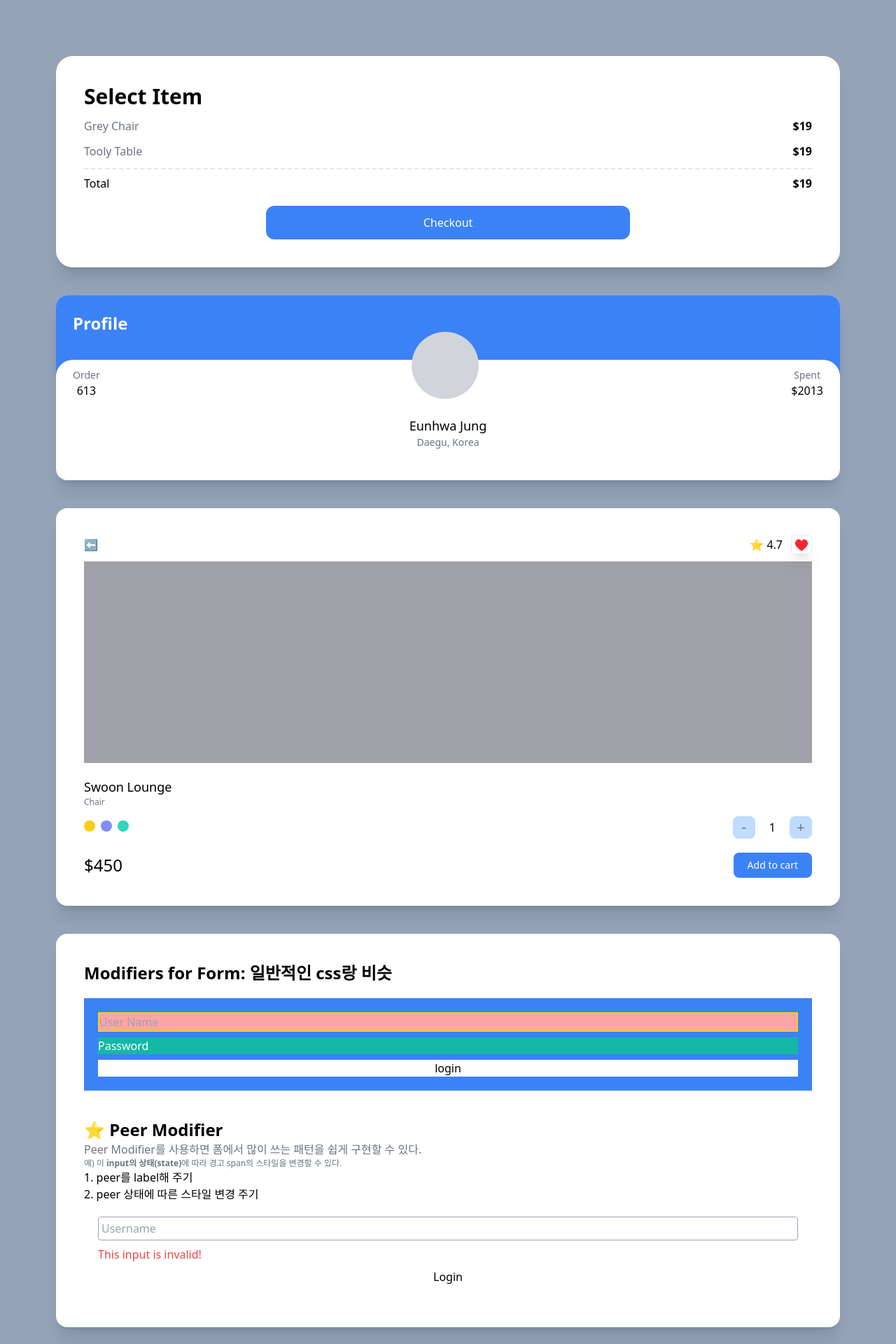
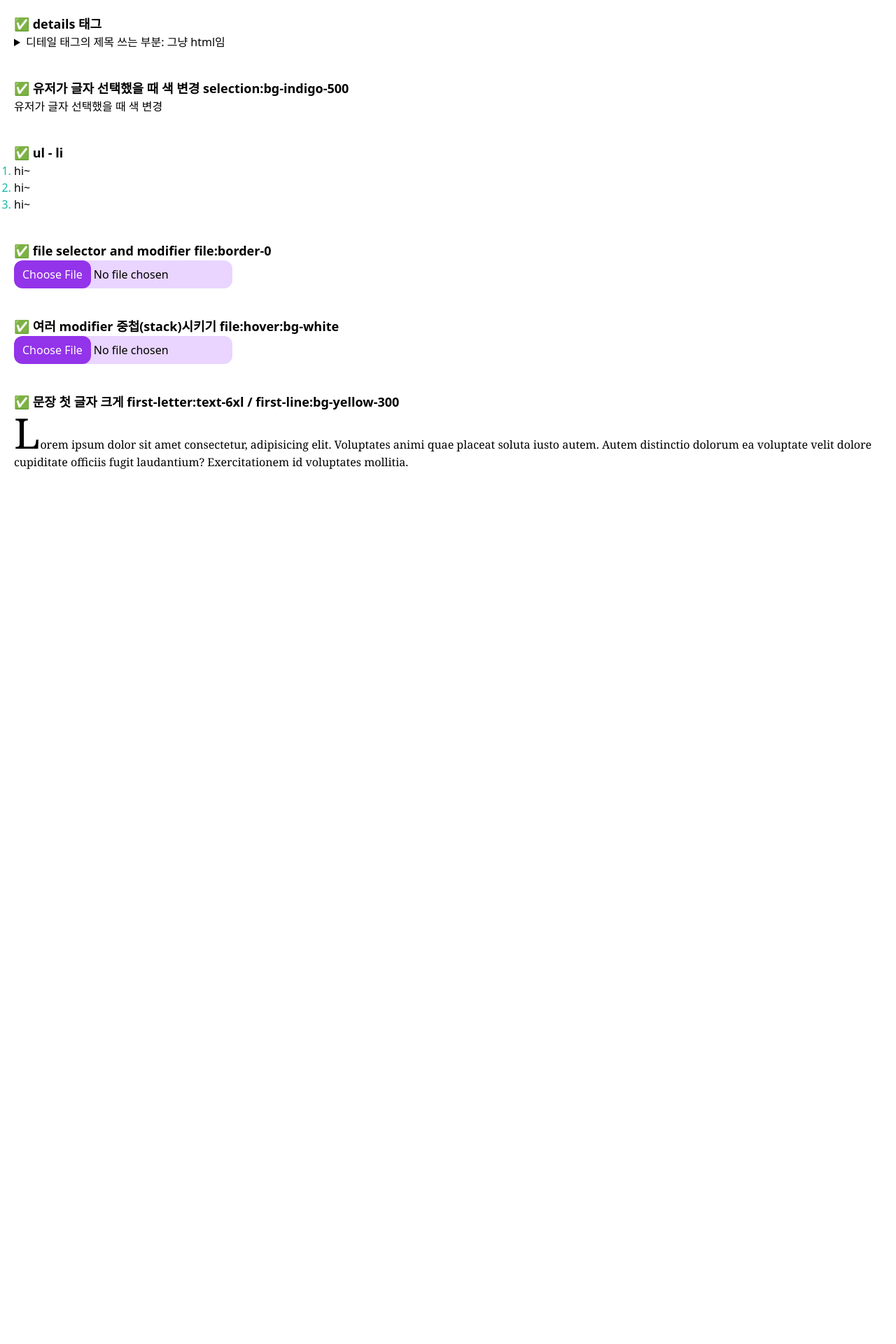
Before and after one commit to summereuna/carrot-market, a Next.js app: page / in a window 1280 px wide. Shown: the top 1920 px of the page at 70% size. After the commit the page ends 800 px from the top, so only its background shows below. Built offline with nearby package versions, Linux system fonts and the light colour scheme.

Commit message:
TILL practice tailwind more modiriers

```diff
--- a/pages/index.tsx
+++ b/pages/index.tsx
@@ -1,156 +1,67 @@
 import type { NextPage } from "next";
 const Home: NextPage = () => {
   return (
-    <>
-      <div className="bg-slate-400 py-20 px-20 grid gap-10 min-h-screen">
-        {/* 첫 번째: 계산서 */}
-        <div className="bg-white p-10 rounded-3xl shadow-xl">
-          <span className="font-semibold text-3xl">Select Item</span>
-          <div className="my-3 flex-col space-y-3">
-            <div className="flex justify-between">
-              <span className="text-gray-500">Grey Chair</span>
-              <span className="font-semibold">$19</span>
-            </div>
-            <div className="flex justify-between">
-              <span className="text-gray-500">Tooly Table</span>
-              <span className="font-semibold">$19</span>
-            </div>
-          </div>
-          <div className="flex justify-between pt-2 border-t-2 border-dashed">
-            <span>Total</span>
-            <span className="font-semibold">$19</span>
-          </div>
-          <button className="mt-5 bg-blue-500 text-white p-3 text-center rounded-xl w-1/2 mx-auto block hover:bg-teal-500 active:bg-yellow-400 focus:text-blue-800">
-            Checkout
-          </button>
-        </div>
-        {/* 두 번째: 프로필*/}
-        <div className="bg-white rounded-2xl shadow-xl overflow-hidden group">
-          <div className="bg-blue-500 p-6 pb-14 flex justify-between text-2xl">
-            <span className="text-white font-semibold">Profile</span>
-          </div>
-          <div className="rounded-3xl p-6 relative -top-5 bg-white">
-            <div className="flex relative -top-16 items-end justify-between">
-              <div className="flex flex-col items-center">
-                <span className="text-sm text-gray-500">Order</span>
-                <span className="font-medium">613</span>
-              </div>
-              <div className="h-24 w-24 bg-gray-300 rounded-full group-hover:bg-yellow-400 transition" />
-              <div className="flex flex-col items-center">
-                <span className="text-sm text-gray-500">Spent</span>
-                <span className="font-medium">$2013</span>
-              </div>
-            </div>
-            <div className="relative flex flex-col items-center -mt-10 ">
-              <span className="text-lg font-medium">Eunhwa Jung</span>
-              <span className="text-sm text-gray-500">Daegu, Korea</span>
-            </div>
-          </div>
-        </div>
-        {/* 세 번째: 제품 화면 */}
-        <div className="bg-white p-10 rounded-2xl shadow-xl">
-          <div className="flex justify-between items-center mb-3">
-            <span>⬅️</span>
-            <div className="space-x-3">
-              <span>⭐️ 4.7</span>
-              <span className="shadow-xl px-1 py-0.5 rounded-md text-red-500 border">
-                ♥️
-              </span>
-            </div>
-          </div>
-          <div className="bg-zinc-400 h-72 mb-5"></div>
-          <div className="flex flex-col">
-            <span className="font-medium text-lg">Swoon Lounge</span>
-            <span className="text-xs text-gray-500">Chair</span>
-            <div className="mt-3 mb-5 flex justify-between items-center">
-              <div className="space-x-2">
-                <button
-                  id="btn-yellow"
-                  className="w-4 h-4 rounded-full bg-yellow-400 focus:ring-2 ring-offset-2 ring-yellow-200 transition"
-                ></button>
-                <button
-                  id="btn-indigo"
-                  className="w-4 h-4 rounded-full bg-indigo-400 focus:ring-2 ring-offset-2 ring-indigo-200 transition"
-                ></button>
-                <button
-                  id="btn-teal"
-                  className="w-4 h-4 rounded-full bg-teal-400 focus:ring-2 ring-offset-2 ring-teal-200 transition"
-                ></button>
-              </div>
-              <div className="flex items-center space-x-5">
-                <button className="rounded-lg p-0.8 bg-blue-200 flex justify-center items-center w-8 aspect-square text-xl text-gray-500">
-                  -
-                </button>
-                <span>1</span>
-                <button className="rounded-lg p-0.8 bg-blue-200 flex justify-center items-center w-8 aspect-square text-xl text-gray-500">
-                  +
-                </button>
-              </div>
-            </div>
-            <div className="flex justify-between items-center">
-              <span className="font-medium text-2xl">$450</span>
-              <button className="bg-blue-500 text-center text-white rounded-lg px-5 py-2 text-sm">
-                Add to cart
-              </button>
-            </div>
-          </div>
-        </div>
-        {/* 네 번째: 폼*/}
-        <div className="bg-white p-10 rounded-2xl shadow-xl">
-          <div>
-            <h4 className="font-semibold text-2xl mb-5">
-              Modifiers for Form: 일반적인 css랑 비슷
-            </h4>
-            <form className="flex flex-col space-y-2 bg-blue-500 p-5 focus-within:bg-blue-100">
-              <input
-                type="text"
-                required
-                placeholder="User Name"
-                className="required:border-2 border-yellow-400 invalid:bg-red-300 valid:bg-teal-300"
-              />
-              <input
-                type="password"
-                required
-                placeholder="Password"
-                className="placeholder-shown:bg-teal-500 placeholder:text-white"
-              />
-              <input type="submit" value="login" className="bg-white" />
-            </form>
-          </div>
-          <div className="mt-10 flex flex-col">
-            <span className="font-semibold text-2xl">⭐️ Peer Modifier</span>
-            <span className="text-s text-gray-500">
-              Peer Modifier를 사용하면 폼에서 많이 쓰는 패턴을 쉽게 구현할 수
-              있다.
-            </span>
-            <span className="text-xs text-gray-500">
-              예) 이 <b>input의 상태(state)</b>에 따라 경고 span의 스타일을
-              변경할 수 있다.
-            </span>
-            <p>1. peer를 label해 주기</p>
-            <p>2. peer 상태에 따른 스타일 변경 주기</p>
-            <form className="flex flex-col space-y-2 p-5">
-              <input
-                type="text"
-                required
-                placeholder="Username"
-                className="peer p-1 border border-gray-400 rounded"
-              />
-              <span className="hidden peer-invalid:block peer-invalid:text-red-500">
-                This input is invalid!
-              </span>
-              <span className="hidden peer-valid:block peer-valid:text-teal-500">
-                Awesome username!
-              </span>
-              <span className="hidden peer-hover:block peer-hover:text-amber-500">
-                Checkkkk!
-              </span>
-              <input type="submit" value="Login" className="bg-white" />
-            </form>
-          </div>
-        </div>
+    <div className="flex flex-col space-y-10 p-5">
+      <div>
+        <h2 className="font-semibold text-lg">✅ details 태그</h2>
+        <details className="select-none open:text-white open:bg-red-400">
+          <summary className="cursor-pointer">
+            디테일 태그의 제목 쓰는 부분: 그냥 html임
+          </summary>
+          <span>컨텐츠츠츠</span>
+        </details>
       </div>
-    </>
+
+      <div>
+        <h2 className="font-semibold text-lg">
+          ✅ 유저가 글자 선택했을 때 색 변경 selection:bg-indigo-500
+        </h2>
+        <span className="selection:bg-indigo-500 selection:text-white">
+          유저가 글자 선택했을 때 색 변경
+        </span>
+      </div>
+
+      <div>
+        <h2 className="font-semibold text-lg">✅ ul - li</h2>
+        <ul className="list-decimal marker:text-teal-500">
+          <li>hi~</li>
+          <li>hi~</li>
+          <li>hi~</li>
+        </ul>
+      </div>
+
+      <div>
+        <h2 className="font-semibold text-lg">
+          ✅ file selector and modifier file:border-0{" "}
+        </h2>
+        <input
+          type="file"
+          className="file:border-0 file:rounded-xl file:bg-purple-600 file:px-3 file:py-2 file:text-white bg-purple-200 rounded-xl"
+        />
+      </div>
+
+      <div>
+        <h2 className="font-semibold text-lg">
+          ✅ 여러 modifier 중첩(stack)시키기 file:hover:bg-white
+        </h2>
+        <input
+          type="file"
+          className="file:cursor-pointer file:hover:text-purple-600 file:hover:bg-white file:hover:border-purple-400 file:hover:border file:transition-colors file:border-0 file:rounded-xl file:bg-purple-600 file:px-3 file:py-2 file:text-white bg-purple-200 rounded-xl"
+        />
+      </div>
+
+      <div>
+        <h2 className="font-semibold text-lg">
+          ✅ 문장 첫 글자 크게 first-letter:text-6xl / first-line:bg-yellow-300
+        </h2>
+        <p className="first-letter:text-6xl font-serif first-letter:hover:text-indigo-300 hover:first-line:bg-yellow-300">
+          Lorem ipsum dolor sit amet consectetur, adipisicing elit. Voluptates
+          animi quae placeat soluta iusto autem. Autem distinctio dolorum ea
+          voluptate velit dolore cupiditate officiis fugit laudantium?
+          Exercitationem id voluptates mollitia.
+        </p>
+      </div>
+    </div>
   );
 };
 
```
